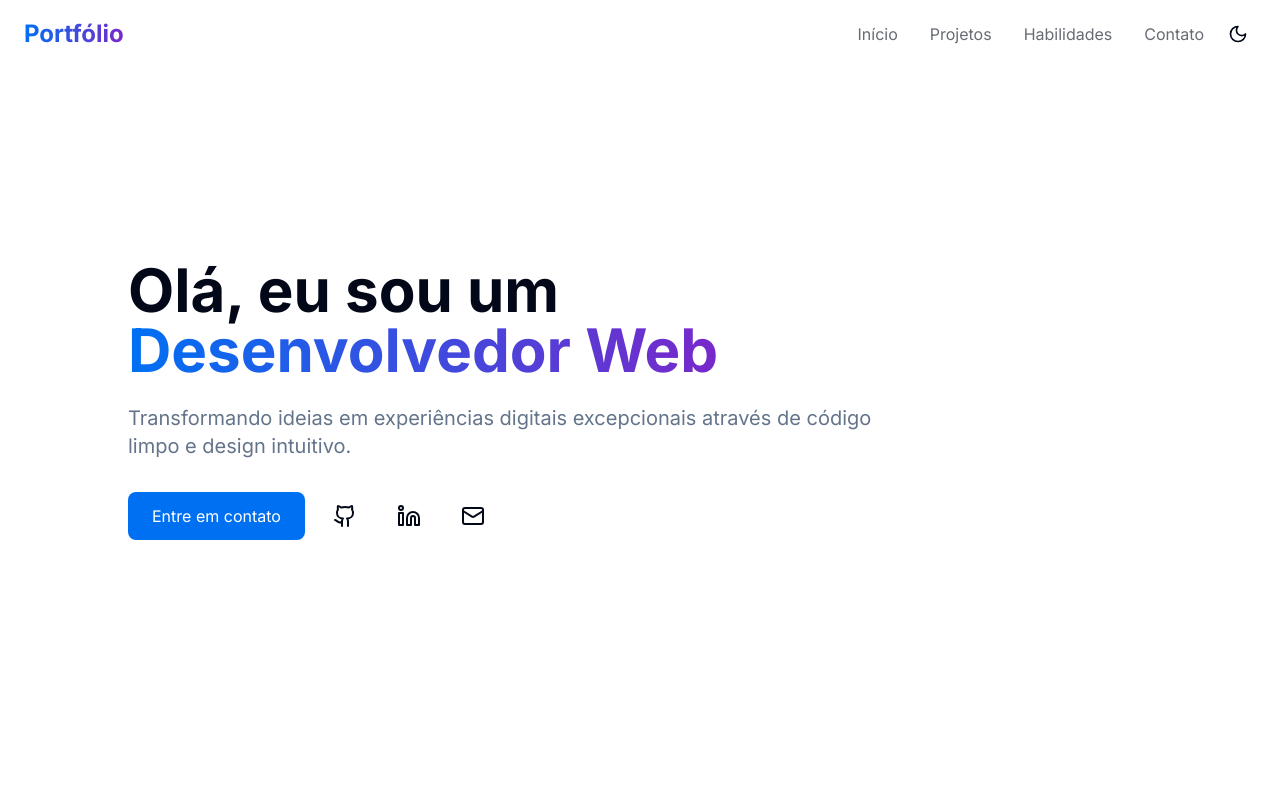
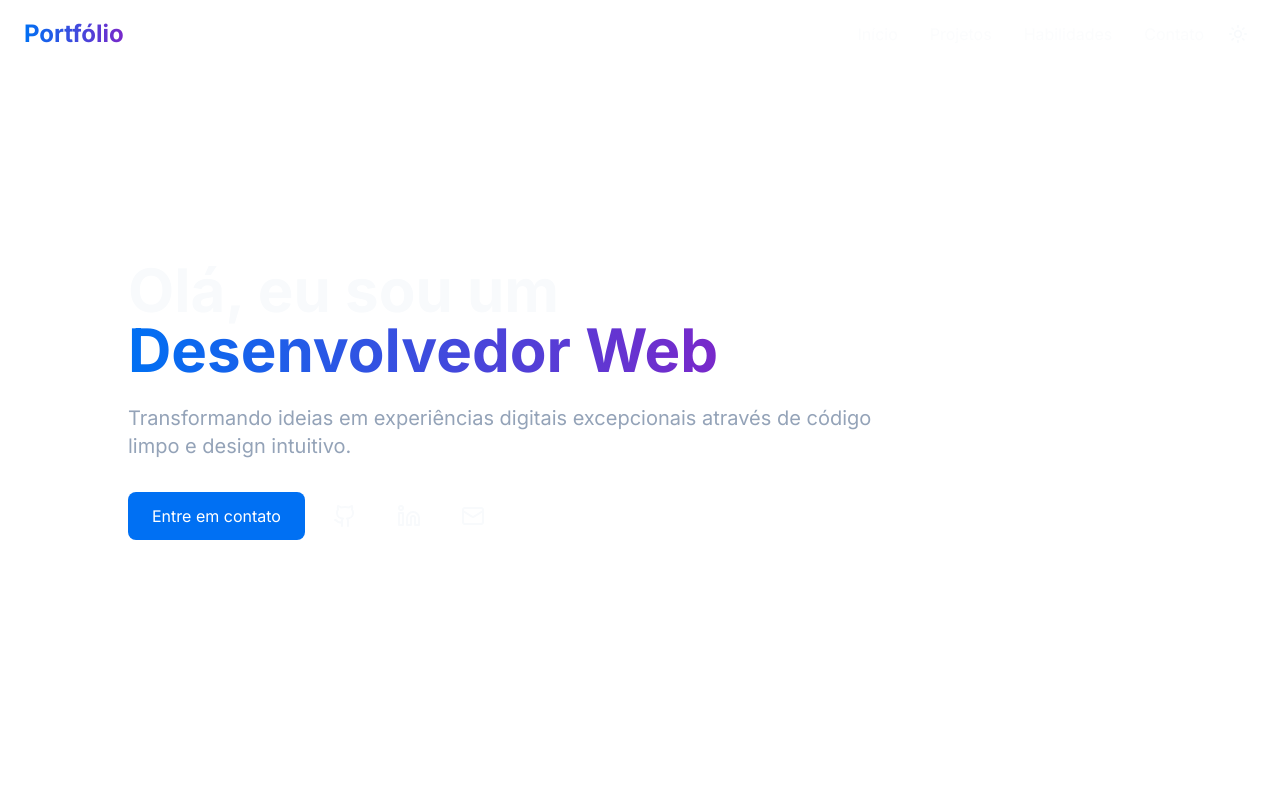
Before and after one commit to othonet/portifolio, a React (Vite) app: page / in a window 1280 px wide. Shown: the top 800 px of the page. Built offline with nearby package versions, Linux system fonts and the light colour scheme.

Commit message:
Fix theme toggle functionality
Ensure that the entire site, including font colors, buttons, links, and backgrounds, updates according to the selected theme.
[skip gpt_engineer]

```diff
--- a/src/App.tsx
+++ b/src/App.tsx
@@ -10,8 +10,9 @@ const queryClient = new QueryClient();
 
 const App = () => (
   <QueryClientProvider client={queryClient}>
-    <ThemeProvider>
+    <ThemeProvider defaultTheme="dark" storageKey="vite-ui-theme">
       <TooltipProvider>
+        <div className="min-h-screen bg-background">
           <Toaster />
           <Sonner />
           <BrowserRouter>
@@ -19,6 +20,7 @@ const App = () => (
               <Route path="/" element={<Index />} />
             </Routes>
           </BrowserRouter>
+        </div>
       </TooltipProvider>
     </ThemeProvider>
   </QueryClientProvider>
--- a/src/components/Projects.tsx
+++ b/src/components/Projects.tsx
@@ -29,16 +29,16 @@ const projects = [
 
 const Projects = () => {
   return (
-    <section id="projetos" className="section-padding bg-gray-50">
+    <section id="projetos" className="section-padding bg-background">
       <div className="container mx-auto">
-        <h2 className="text-3xl md:text-4xl font-bold mb-12 text-center">
+        <h2 className="text-3xl md:text-4xl font-bold mb-12 text-center text-foreground">
           Meus <span className="gradient-text">Projetos</span>
         </h2>
         <div className="grid grid-cols-1 md:grid-cols-2 lg:grid-cols-3 gap-8">
           {projects.map((project, index) => (
             <div
               key={index}
-              className="bg-white rounded-xl overflow-hidden shadow-lg hover:shadow-xl transition-shadow animate-fade-in"
+              className="bg-card text-card-foreground rounded-xl overflow-hidden shadow-lg hover:shadow-xl transition-shadow animate-fade-in"
               style={{ animationDelay: `${index * 0.1}s` }}
             >
               <img
@@ -47,13 +47,13 @@ const Projects = () => {
                 className="w-full h-48 object-cover"
               />
               <div className="p-6">
-                <h3 className="text-xl font-semibold mb-2">{project.title}</h3>
-                <p className="text-gray-600 mb-4">{project.description}</p>
+                <h3 className="text-xl font-semibold mb-2 text-foreground">{project.title}</h3>
+                <p className="text-muted-foreground mb-4">{project.description}</p>
                 <div className="flex flex-wrap gap-2 mb-4">
                   {project.tech.map((tech, techIndex) => (
                     <span
                       key={techIndex}
-                      className="bg-gray-100 text-gray-700 px-3 py-1 rounded-full text-sm"
+                      className="bg-accent text-accent-foreground px-3 py-1 rounded-full text-sm"
                     >
                       {tech}
                     </span>
@@ -64,7 +64,7 @@ const Projects = () => {
                     href={project.github}
                     target="_blank"
                     rel="noopener noreferrer"
-                    className="flex items-center gap-2 text-gray-600 hover:text-primary transition-colors"
+                    className="flex items-center gap-2 text-muted-foreground hover:text-primary transition-colors"
                   >
                     <Github size={20} />
                     Código
@@ -73,7 +73,7 @@ const Projects = () => {
                     href={project.live}
                     target="_blank"
                     rel="noopener noreferrer"
-                    className="flex items-center gap-2 text-gray-600 hover:text-primary transition-colors"
+                    className="flex items-center gap-2 text-muted-foreground hover:text-primary transition-colors"
                   >
                     <ExternalLink size={20} />
                     Demo
--- a/src/contexts/ThemeContext.tsx
+++ b/src/contexts/ThemeContext.tsx
@@ -2,41 +2,62 @@ import { createContext, useContext, useEffect, useState } from 'react';
 
 type Theme = 'light' | 'dark';
 
-type ThemeContextType = {
+type ThemeProviderProps = {
+  children: React.ReactNode;
+  defaultTheme?: Theme;
+  storageKey?: string;
+};
+
+type ThemeProviderState = {
   theme: Theme;
   toggleTheme: () => void;
 };
 
-const ThemeContext = createContext<ThemeContextType | undefined>(undefined);
+const initialState: ThemeProviderState = {
+  theme: 'light',
+  toggleTheme: () => null,
+};
 
-export function ThemeProvider({ children }: { children: React.ReactNode }) {
-  const [theme, setTheme] = useState<Theme>(() => {
-    const savedTheme = localStorage.getItem('theme');
-    return (savedTheme as Theme) || 'light';
-  });
+const ThemeProviderContext = createContext<ThemeProviderState>(initialState);
+
+export function ThemeProvider({
+  children,
+  defaultTheme = 'light',
+  storageKey = 'vite-ui-theme',
+  ...props
+}: ThemeProviderProps) {
+  const [theme, setTheme] = useState<Theme>(
+    () => (localStorage.getItem(storageKey) as Theme) || defaultTheme
+  );
 
   useEffect(() => {
     const root = window.document.documentElement;
     root.classList.remove('light', 'dark');
     root.classList.add(theme);
-    localStorage.setItem('theme', theme);
-  }, [theme]);
+    localStorage.setItem(storageKey, theme);
+  }, [theme, storageKey]);
 
   const toggleTheme = () => {
-    setTheme(prev => prev === 'light' ? 'dark' : 'light');
+    setTheme(theme === 'light' ? 'dark' : 'light');
+  };
+
+  const value = {
+    theme,
+    toggleTheme,
   };
 
   return (
-    <ThemeContext.Provider value={{ theme, toggleTheme }}>
+    <ThemeProviderContext.Provider {...props} value={value}>
       {children}
-    </ThemeContext.Provider>
+    </ThemeProviderContext.Provider>
   );
 }
 
-export function useTheme() {
-  const context = useContext(ThemeContext);
-  if (context === undefined) {
+export const useTheme = () => {
+  const context = useContext(ThemeProviderContext);
+
+  if (context === undefined)
     throw new Error('useTheme must be used within a ThemeProvider');
-  }
+
   return context;
-}
+};
--- a/src/index.css
+++ b/src/index.css
@@ -12,6 +12,10 @@
     --card-foreground: 222.2 84% 4.9%;
     --popover: 0 0% 100%;
     --popover-foreground: 222.2 84% 4.9%;
+    --primary: 221.2 83.2% 53.3%;
+    --primary-foreground: 210 40% 98%;
+    --secondary: 210 40% 96.1%;
+    --secondary-foreground: 222.2 47.4% 11.2%;
     --muted: 210 40% 96.1%;
     --muted-foreground: 215.4 16.3% 46.9%;
     --accent: 210 40% 96.1%;
@@ -20,7 +24,7 @@
     --destructive-foreground: 210 40% 98%;
     --border: 214.3 31.8% 91.4%;
     --input: 214.3 31.8% 91.4%;
-    --ring: 222.2 84% 4.9%;
+    --ring: 221.2 83.2% 53.3%;
     --radius: 0.5rem;
   }
 
@@ -31,6 +35,10 @@
     --card-foreground: 210 40% 98%;
     --popover: 222.2 84% 4.9%;
     --popover-foreground: 210 40% 98%;
+    --primary: 217.2 91.2% 59.8%;
+    --primary-foreground: 222.2 47.4% 11.2%;
+    --secondary: 217.2 32.6% 17.5%;
+    --secondary-foreground: 210 40% 98%;
     --muted: 217.2 32.6% 17.5%;
     --muted-foreground: 215 20.2% 65.1%;
     --accent: 217.2 32.6% 17.5%;
@@ -39,7 +47,8 @@
     --destructive-foreground: 210 40% 98%;
     --border: 217.2 32.6% 17.5%;
     --input: 217.2 32.6% 17.5%;
-    --ring: 212.7 26.8% 83.9%;
+    --ring: 224.3 76.3% 48%;
+  }
 }
 
 * {
@@ -54,7 +63,6 @@
 .section-padding {
   @apply py-20 px-6 md:px-12 lg:px-24;
 }
-}
 
 .gradient-text {
   @apply bg-clip-text text-transparent bg-gradient-to-r from-primary to-secondary;
```
Lines whose indentation alone changed are shown as unchanged.
